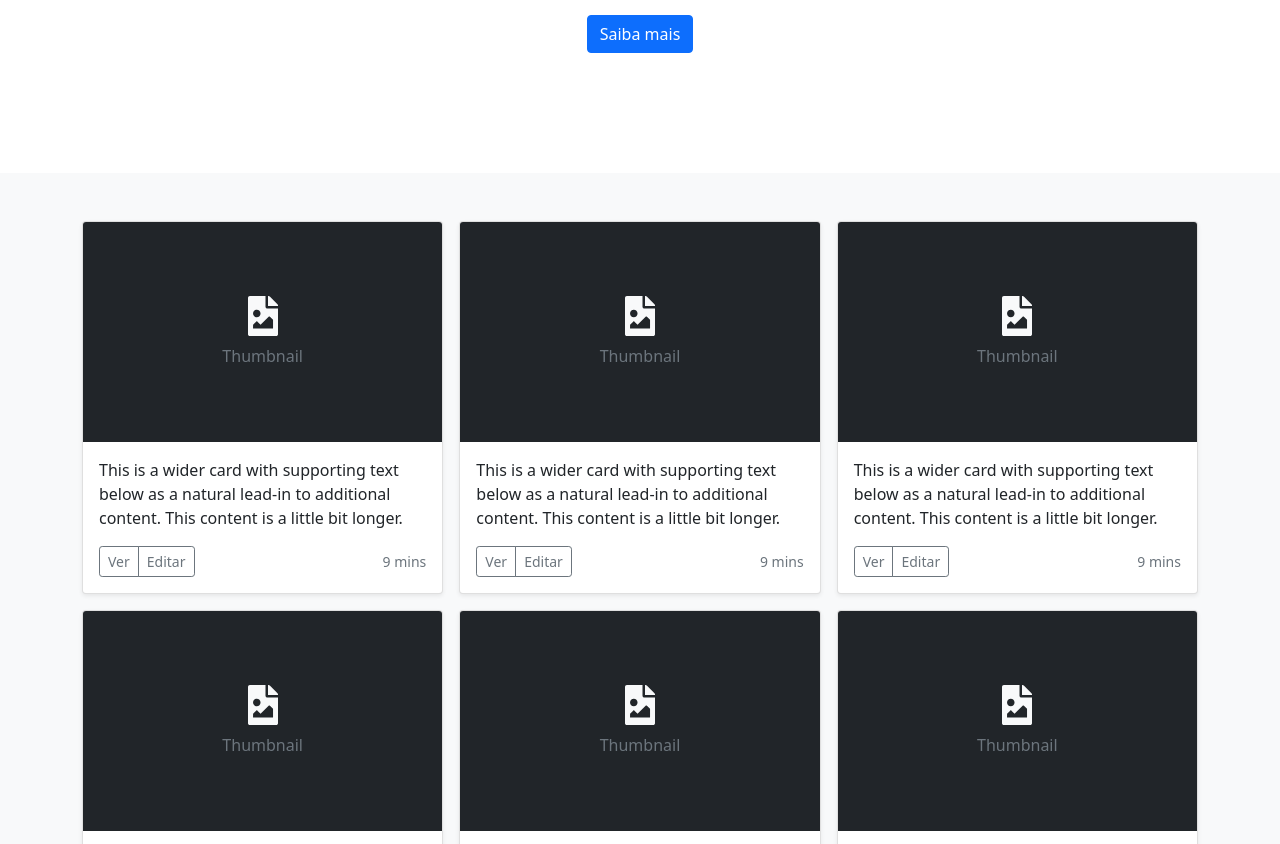
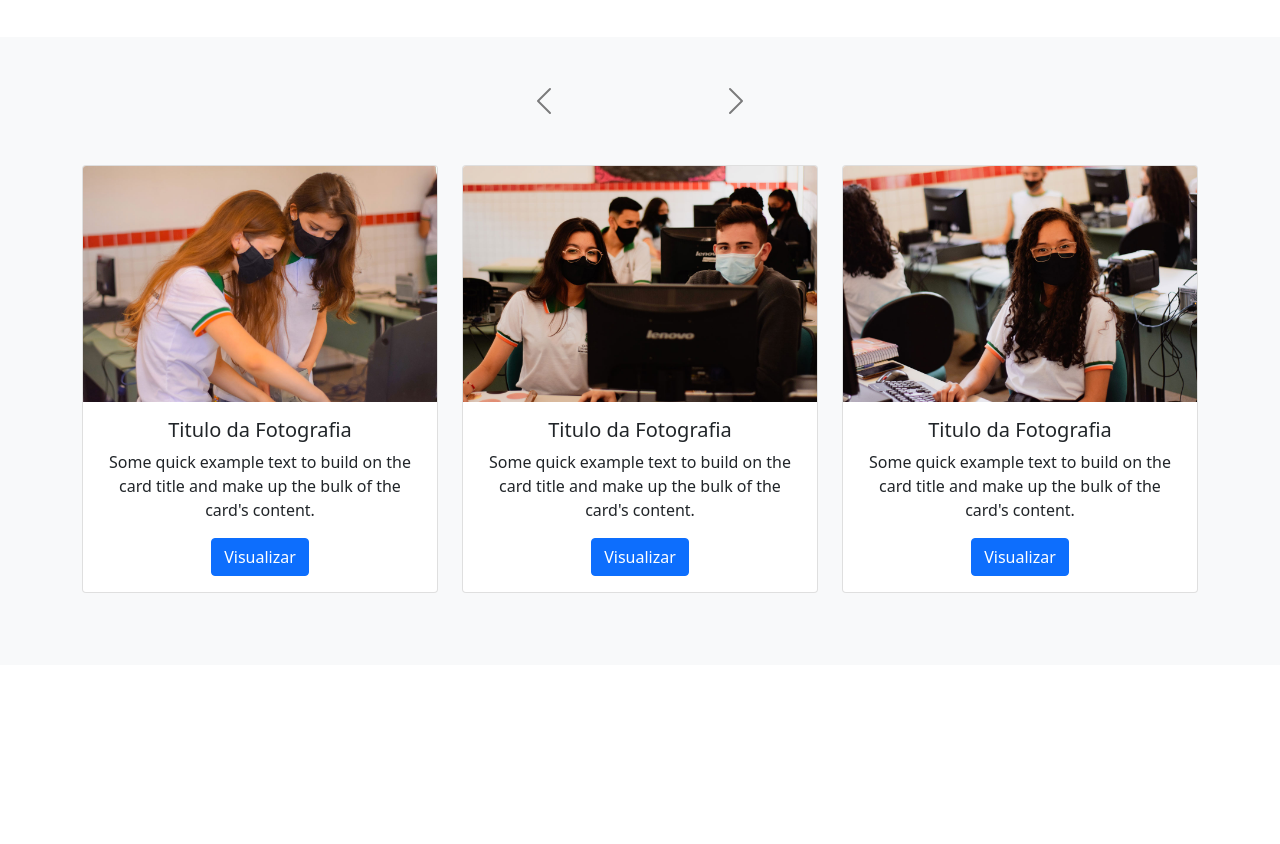
Before and after one commit to rickalves/bootstrap-gallery, a website built with webpack: page src/index.html in a window 1280 px wide. Shown: the part 325-1169 px from the top of the page. After the commit the page ends 990 px from the top, so only its background shows below. Built offline with nearby package versions, Linux system fonts and the light colour scheme; files whose address does not match are found by name.

Commit message:
corousel/feature added

```diff
--- a/src/index.html
+++ b/src/index.html
@@ -12,8 +12,8 @@
 <body>
     <header wm-include="/pages/template/header.html"></header>
     <main>
-        <section class="py-5 text-center container" wm-include="/pages/template/galleryHeader.html"></section>
-        <div class="album py-5 bg-light" wm-include="/pages/template/gallery.html"></div>
+        <section class="py-3 text-center container" wm-include="/pages/template/galleryHeader.html"></section>
+        <div class="bg-light py-5" wm-include="/pages/template/galleryCarousel.html"></div>
     </main>
     <script src="app.js"></script>
 </body>
--- /dev/null
+++ b/src/pages/template/galleryCarousel.html
@@ -0,0 +1,114 @@
+<!-- Carousel wrapper -->
+<div id="carouselMultiItemExample" class="carousel slide carousel-dark text-center" data-bs-ride="carousel">
+  <!-- Controls -->
+  <div class="d-flex justify-content-center mb-4">
+    <button class="carousel-control-prev position-relative" type="button" data-bs-target="#carouselMultiItemExample"
+      data-bs-slide="prev">
+      <span class="carousel-control-prev-icon" aria-hidden="true"></span>
+    </button>
+    <button class="carousel-control-next position-relative" type="button" data-bs-target="#carouselMultiItemExample"
+      data-bs-slide="next">
+      <span class="carousel-control-next-icon" aria-hidden="true"></span>
+    </button>
+  </div>
+  <!-- Inner -->
+  <div class="carousel-inner py-4">
+    <!-- Single item -->
+    <div class="carousel-item active">
+      <div class="container">
+        <div class="row">
+          <div class="col-lg-4">
+            <div class="card">
+              <img src="../../img/foto1.jpg" class="card-img-top" alt="..." />
+              <div class="card-body">
+                <h5 class="card-title">Titulo da Fotografia</h5>
+                <p class="card-text">
+                  Some quick example text to build on the card title and make up the bulk
+                  of the card's content.
+                </p>
+                <a href="#!" class="btn btn-primary">Visualizar</a>
+              </div>
+            </div>
+          </div>
+          <div class="col-lg-4">
+            <div class="card">
+              <img src="../../img/foto2.jpg" class="card-img-top" alt="..." />
+              <div class="card-body">
+                <h5 class="card-title">Titulo da Fotografia</h5>
+                <p class="card-text">
+                  Some quick example text to build on the card title and make up the bulk
+                  of the card's content.
+                </p>
+                <a href="#!" class="btn btn-primary">Visualizar</a>
+              </div>
+            </div>
+          </div>
+          <div class="col-lg-4">
+            <div class="card">
+              <img src="../../img/foto3.jpg" class="card-img-top" alt="..." />
+              <div class="card-body">
+                <h5 class="card-title">Titulo da Fotografia</h5>
+                <p class="card-text">
+                  Some quick example text to build on the card title and make up the bulk
+                  of the card's content.
+                </p>
+                <a href="#!" class="btn btn-primary">Visualizar</a>
+              </div>
+            </div>
+          </div>
+        </div>
+      </div>
+    </div>
+
+    <!-- Single item -->
+    <div class="carousel-item">
+      <div class="container">
+        <div class="row">
+          <div class="col-lg-4">
+            <div class="card">
+              <img src="../../img/foto4.jpg" class="card-img-top" alt="..." />
+              <div class="card-body">
+                <h5 class="card-title">Titulo da Fotografia</h5>
+                <p class="card-text">
+                  Some quick example text to build on the card title and make up the bulk
+                  of the card's content.
+                </p>
+                <a href="#!" class="btn btn-primary">Visualizar</a>
+              </div>
+            </div>
+          </div>
+          <div class="col-lg-4">
+            <div class="card">
+              <img src="../../img/foto5.jpg" class="card-img-top" alt="..." />
+              <div class="card-body">
+                <h5 class="card-title">Titulo da Fotografia</h5>
+                <p class="card-text">
+                  Some quick example text to build on the card title and make up the bulk
+                  of the card's content.
+                </p>
+                <a href="#!" class="btn btn-primary">Visualizar</a>
+              </div>
+            </div>
+          </div>
+          <div class="col-lg-4">
+            <div class="card">
+              <img src="../../img/foto6.jpg" class="card-img-top" alt="..." />
+              <div class="card-body">
+                <h5 class="card-title">Titulo da Fotografia</h5>
+                <p class="card-text">
+                  Some quick example text to build on the card title and make up the bulk
+                  of the card's content.
+                </p>
+                <a href="#!" class="btn btn-primary">Visualizar</a>
+              </div>
+            </div>
+          </div>
+        </div>
+      </div>
+    </div>
+
+
+  </div>
+  <!-- Inner -->
+</div>
+<!-- Carousel wrapper -->
--- a/src/pages/template/galleryHeader.html
+++ b/src/pages/template/galleryHeader.html
@@ -1,12 +1,11 @@
-
-    <div class="row py-lg-5">
+    <div class="row pt-lg-4">
       <div class="col-lg-6 col-md-8 mx-auto">
         <h1 class="fw-light">Albúm de fotos dos Estudantes</h1>
         <p class="lead text-muted">
           Fotos feitas durantes aulas práticas ou eventos que ocorreram na escola.
         </p>
         <p>
-          <a href="#" class="btn btn-primary my-2">Saiba mais</a>
+          <a href="#" class="btn btn-outline-primary my-2">Saiba mais</a>
         </p>
       </div>
     </div>
--- a/src/scss/custom.scss
+++ b/src/scss/custom.scss
@@ -2,5 +2,5 @@ ul li > a{
     transition: all ease-in-out 0.2s;
 }
 ul li > a:hover{
-    color:#6290C8 !important;
+    color:#0069e9 !important;
 }
```
